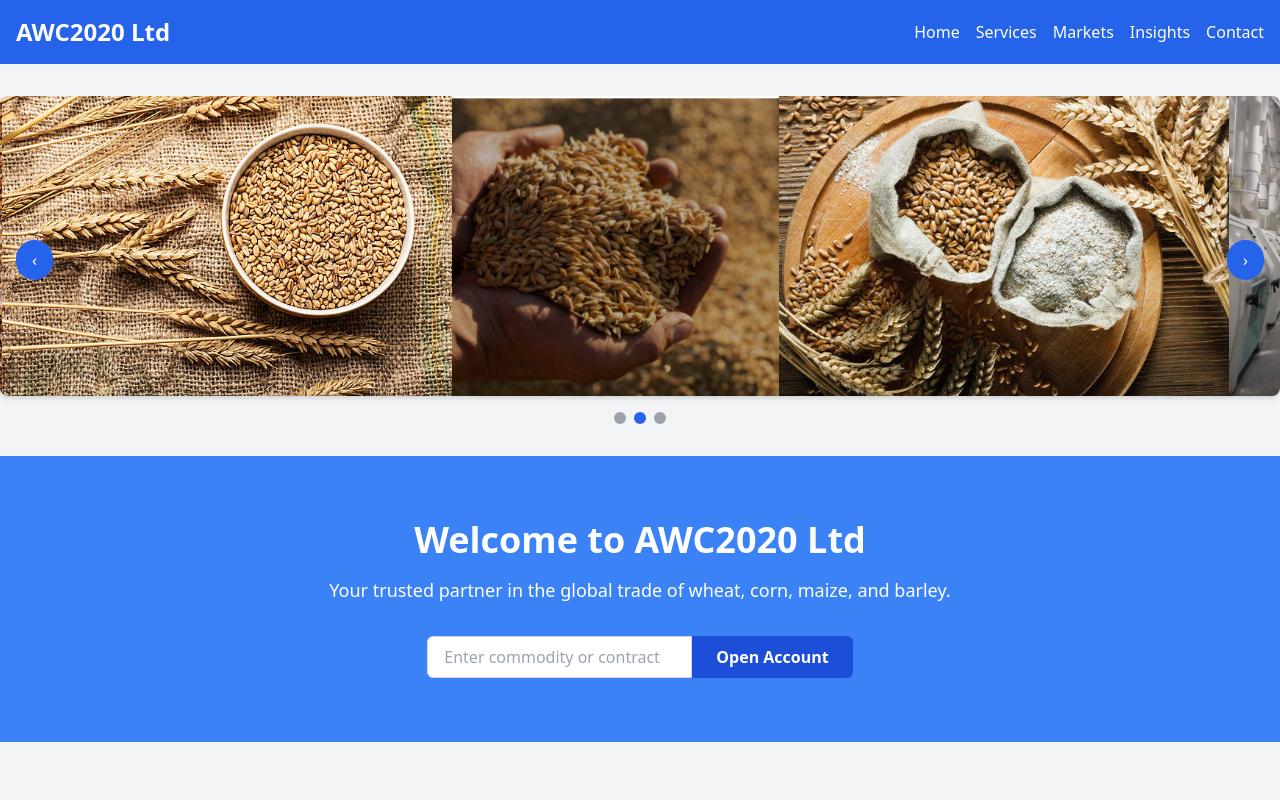
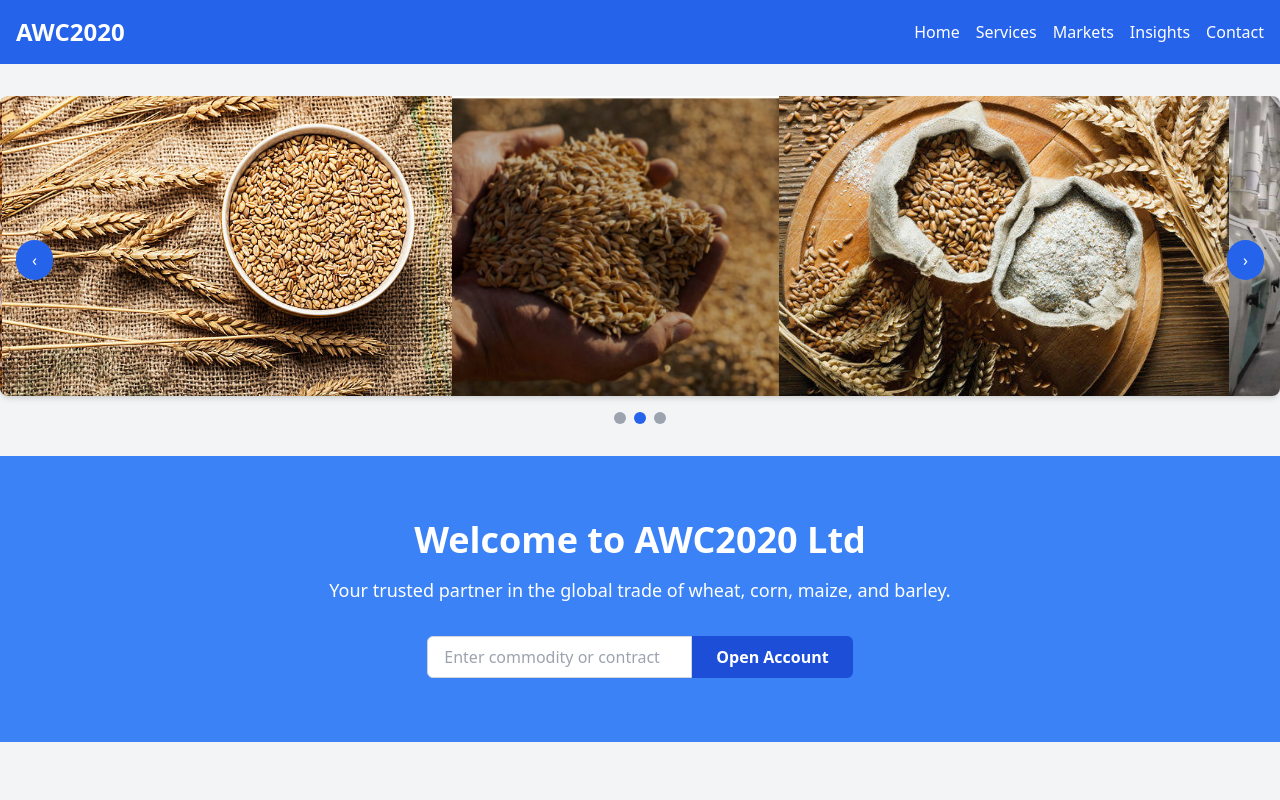
Before and after one commit to julianshaw2000/Alex, a plain HTML site: page index.html in a window 1280 px wide. Shown: the top 800 px of the page. Drawn offline with nearby package versions, Linux system fonts and the light colour scheme.

Commit message:
header smaller

```diff
--- a/index.html
+++ b/index.html
@@ -16,7 +16,7 @@
     <!-- Header -->
     <header class="bg-blue-600 text-white py-4">
       <div class="container mx-auto flex justify-between items-center px-4">
-        <h1 class="text-2xl font-bold">AWC2020 Ltd</h1>
+        <h2 class="text-2xl font-bold">AWC2020</h2>
         <nav>
           <ul class="flex space-x-4">
             <li><a href="#home" class="hover:text-blue-200">Home</a></li>
@@ -531,8 +531,7 @@
         <p>&copy; 2025 AWC2020 Ltd. All rights reserved.</p>
       </div>
     </footer>
-  </body>
-  <!--
+
     <script>
       document.querySelector("form").addEventListener("submit", async (e) => {
         e.preventDefault();
@@ -548,5 +547,6 @@
           form.querySelector("button").textContent = "Oops, try again";
         }
       });
-  </script> -->
+    </script>
+  </body>
 </html>
```
Lines whose indentation alone changed are shown as unchanged.
